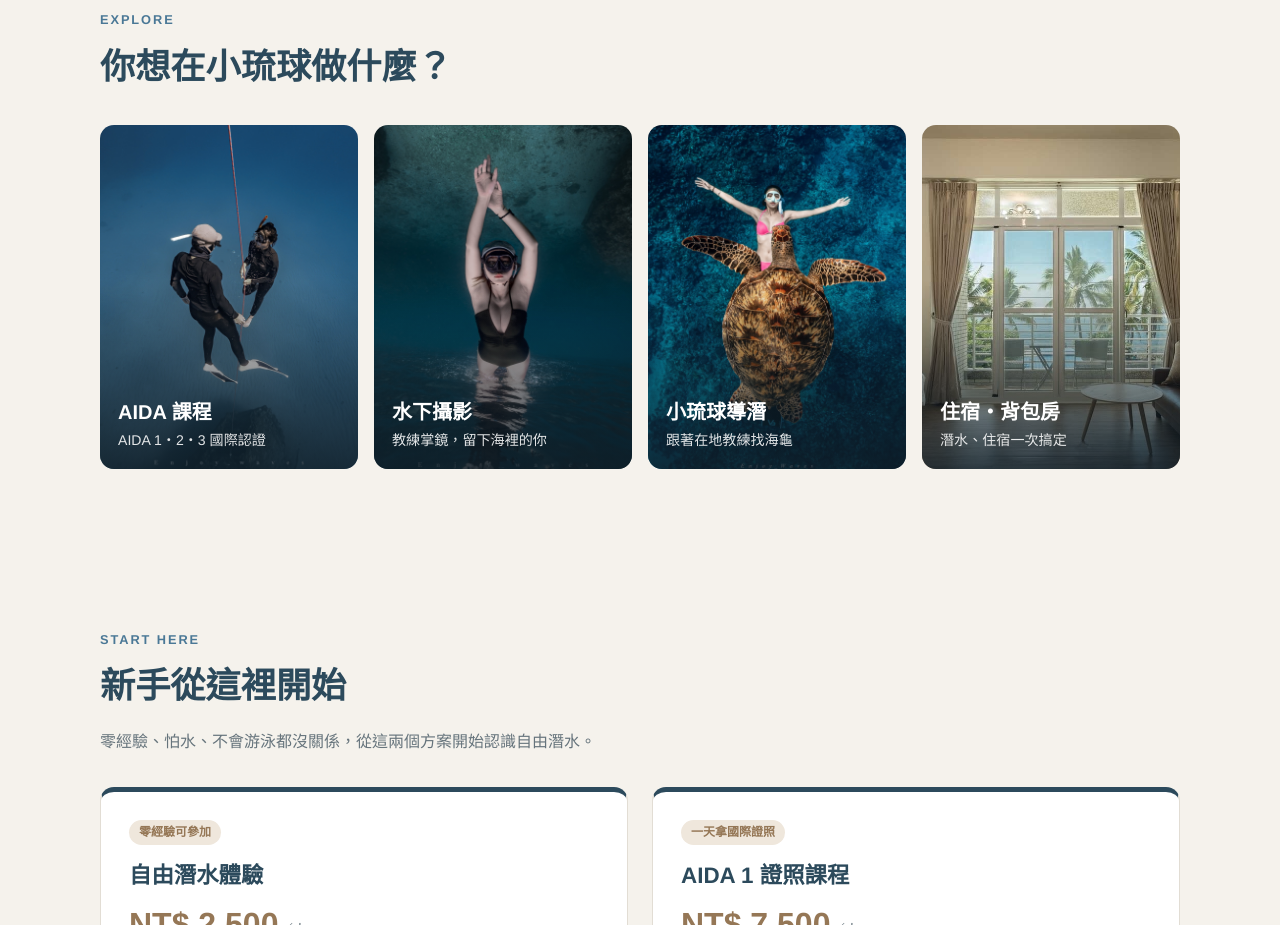
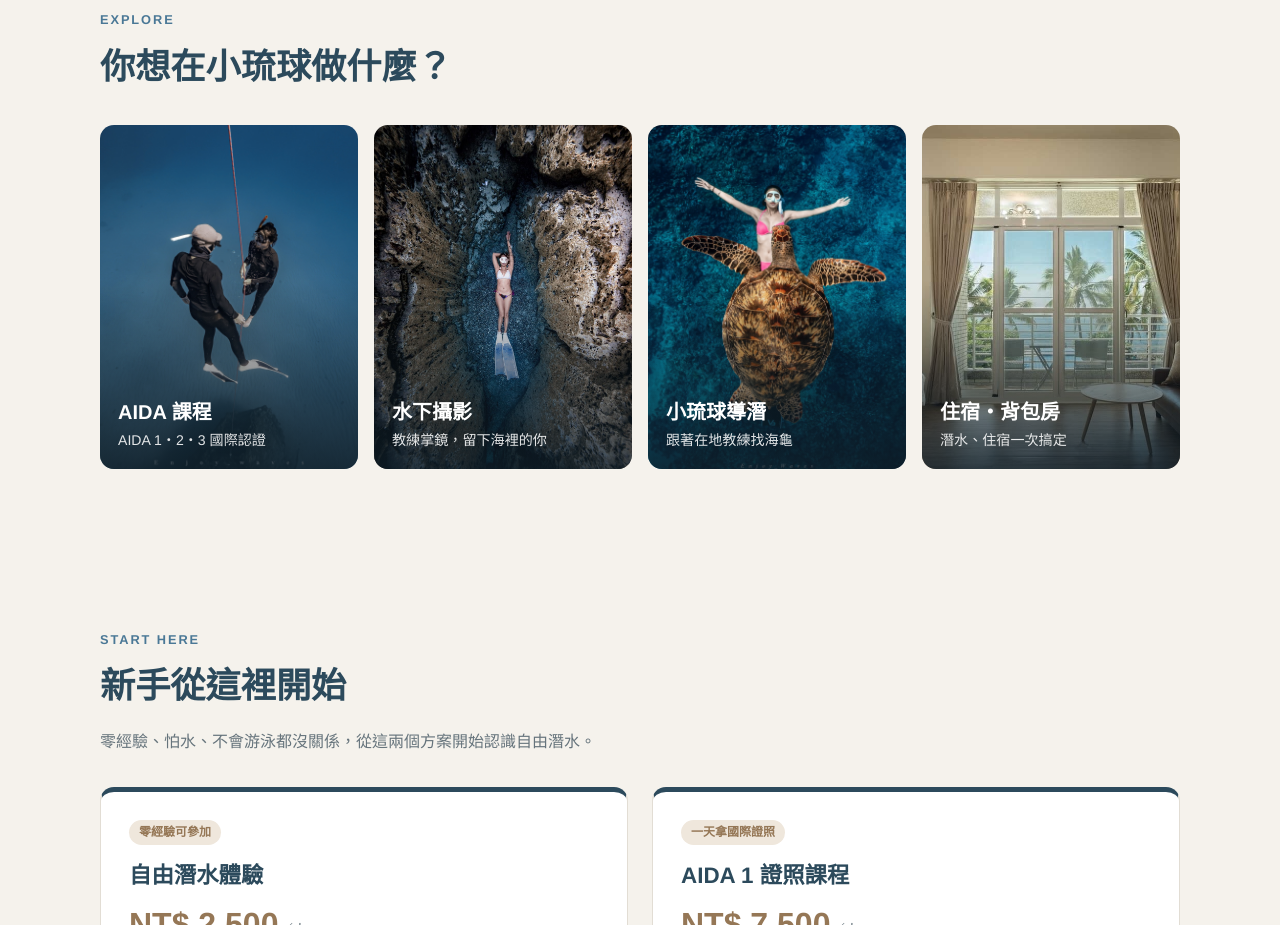
Before and after one commit to a7715665-debug/enjoywaves_freediving, a plain HTML site: page index.html in a window 1280 px wide. Shown: the part 940-1865 px from the top of the page. Drawn offline with Linux system fonts and the light colour scheme; a web font is replaced by a local one.

Commit message:
水下攝影入口卡片改用 work-2
Co-Authored-By: Claude Opus 5.5 <noreply@anthropic.com>

```diff
--- a/index.html
+++ b/index.html
@@ -324,7 +324,7 @@
     <h2>你想在小琉球做什麼？</h2>
     <div class="tiles">
       <a class="tile" href="#courses"><img src="images/experience/aida-tile-2-2.jpg" alt="AIDA 課程學員在浮台旁合照" loading="lazy"><span class="tile-txt"><b>AIDA 課程</b><small>AIDA 1・2・3 國際認證</small></span></a>
-      <a class="tile" href="#photo"><img src="images/photo/photo-tile.jpg" alt="水下攝影作品：光影中的自由潛水員" loading="lazy"><span class="tile-txt"><b>水下攝影</b><small>教練掌鏡，留下海裡的你</small></span></a>
+      <a class="tile" href="#photo"><img src="images/photo/work-2.jpg" alt="水下攝影作品：光影中的自由潛水員" loading="lazy"><span class="tile-txt"><b>水下攝影</b><small>教練掌鏡，留下海裡的你</small></span></a>
       <a class="tile" href="#guide"><img src="images/guide/guide-tile.jpg" alt="小琉球導潛：與海龜一起潛水" loading="lazy"><span class="tile-txt"><b>小琉球導潛</b><small>跟著在地教練找海龜</small></span></a>
       <a class="tile" href="#hostel"><img src="images/hostel/seaview.jpg" alt="民宿海景房" loading="lazy"><span class="tile-txt"><b>住宿・背包房</b><small>潛水、住宿一次搞定</small></span></a>
     </div>
```
